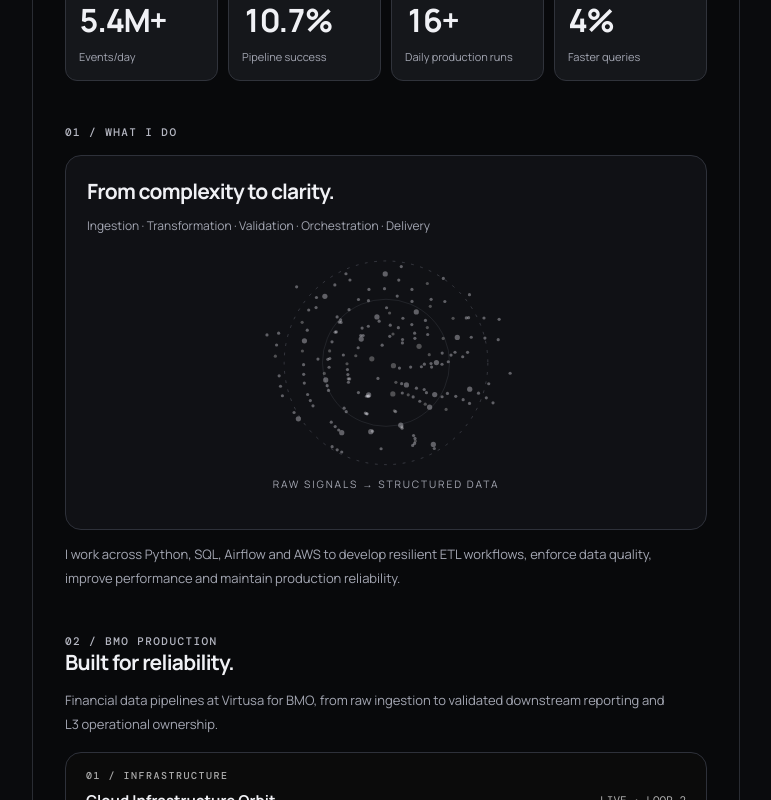
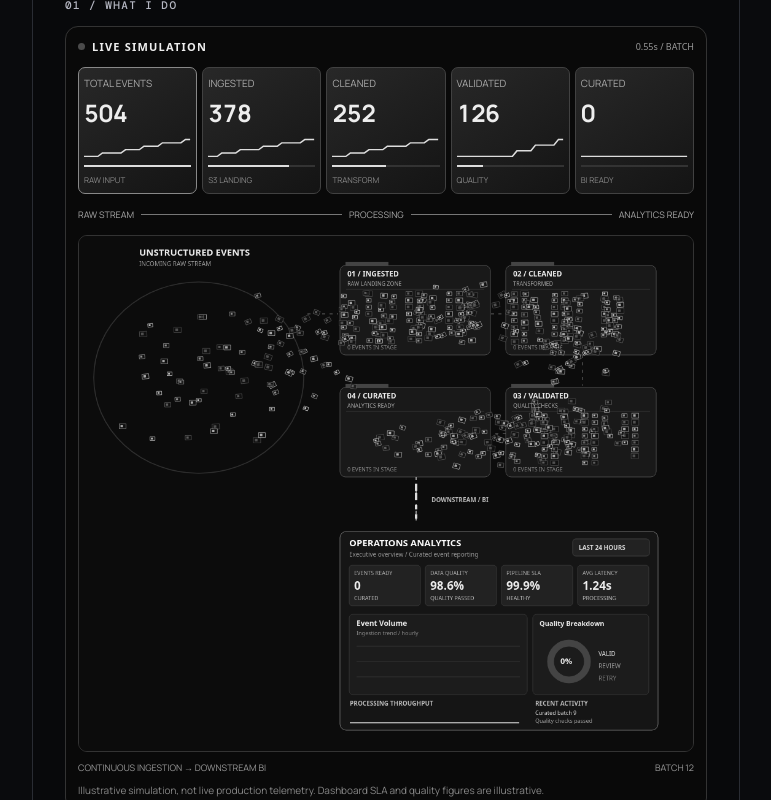
Before and after one commit to abii-18/abinav-data-engineer-portfolio, a React (Vite) app: page / in a window 1280 px wide. Shown: the part 1000-1800 px from the top of the page, without its empty margins (254-1025 px from the left). Built offline with nearby package versions, Linux system fonts and the light colour scheme.

Commit message:
Replace first animation with live sorting pipeline and BI dashboard (#13)
* Replace first particle visualization with integrated sorting studio and BI

* Style live metrics and integrated sorting dashboard

```diff
--- a/src/components/DataInMotion.tsx
+++ b/src/components/DataInMotion.tsx
@@ -38,6 +38,91 @@ function Metric({ value, suffix, kind, label, seconds }: typeof metrics[number]
   const progress = phase < .75 ? 1 - Math.pow(1 - phase / .75, 3) : 1
   return <div className="motion-metric"><strong>{format(value * progress, kind)}{suffix}</strong><span>{label}</span></div>
 }
+
+function SortingStudio() {
+  const canvas = useRef<HTMLCanvasElement>(null)
+  const [stats,setStats]=useState([0,0,0,0,0])
+  const [batch,setBatch]=useState(0)
+  const traces=useRef<number[][]>(Array.from({length:5},()=>Array(24).fill(0)))
+  useEffect(()=>{
+    const el=canvas.current;if(!el)return
+    const ctx=el.getContext('2d');if(!ctx)return
+    const g=ctx,folders=[{x:425,y:48,w:245,h:146,n:'01 / INGESTED',s:'RAW LANDING ZONE'},{x:695,y:48,w:245,h:146,n:'02 / CLEANED',s:'TRANSFORMED'},{x:695,y:247,w:245,h:146,n:'03 / VALIDATED',s:'QUALITY CHECKS'},{x:425,y:247,w:245,h:146,n:'04 / CURATED',s:'ANALYTICS READY'}]
+    const interval=.55,travel=1.5,step=1.72,life=step*4+1.3,per=42
+    type Tile={id:number,created:number,src:number[],slots:number[][]}
+    const events:Tile[]=[]
+    let next=0,origin=0,frame=0,last=-1
+    const clamp=(v:number)=>Math.max(0,Math.min(1,v)),ease=(v:number)=>v*v*(3-2*v)
+    const text=(s:string,x:number,y:number,size=11,color='#ddd',bold=false)=>{g.fillStyle=color;g.font=(bold?'bold ':'')+size+'px system-ui';g.fillText(s,x,y)}
+    const line=(x:number,y:number,X:number,Y:number)=>{g.beginPath();g.moveTo(x,y);g.lineTo(X,Y);g.stroke()}
+    const box=(x:number,y:number,w:number,h:number,fill='#191919',stroke='#444',r=7)=>{g.fillStyle=fill;g.strokeStyle=stroke;g.lineWidth=1;g.beginPath();g.roundRect(x,y,w,h,r);g.fill();g.stroke()}
+    function spawn(b:number){for(let i=0;i<per;i++){const id=b*per+i,a=id*2.39996,r=18+(id*37%140);events.push({id,created:b*interval,src:[195+Math.cos(a)*r,231+Math.sin(a)*r*.87],slots:folders.map((f,j)=>{const s=(id*13+j*19)%100;return[f.x+14+(s%13)*16.4,f.y+46+Math.floor(s/13)*11]})})}}
+    function draw(now:number){
+      if(!el.isConnected)return
+      if(!origin)origin=now;const t=(now-origin)/1000
+      while(next*interval<=t){spawn(next);next++}
+      while(events.length&&t-events[0].created>life)events.splice(0,per)
+      g.fillStyle='#0c0c0c';g.fillRect(0,0,1000,840)
+      text('UNSTRUCTURED EVENTS',98,32,15,'#eee',true);text('INCOMING RAW STREAM',98,49,10,'#999')
+      g.strokeStyle='#303030';g.beginPath();g.ellipse(195,231,171,156,0,0,Math.PI*2);g.stroke()
+      const counts=[0,0,0,0],inside=[0,0,0,0];let moving=0
+      const active:{e:Tile,stage:number,done:boolean,x:number,y:number,p:number}[]=[]
+      for(const e of events){
+        const age=t-e.created;if(age<0||age>=life)continue
+        let stage=4,done=true,p=1,x=550,y=437
+        if(age<step*4){stage=Math.floor(age/step);const local=age-stage*step,delay=(.5+.5*Math.sin(e.id*.713))*.35;p=ease(clamp((local-delay)/(travel-delay)));done=local>=travel
+          const a=stage?e.slots[stage-1]:e.src,b=e.slots[stage],arc=Math.sin(p*Math.PI)
+          x=done?b[0]:a[0]+(b[0]-a[0])*p+arc*Math.cos(t*1.8+e.id*.713)*24
+          y=done?b[1]:a[1]+(b[1]-a[1])*p+arc*Math.sin(t*1.8+e.id*.713)*20
+        }
+        active.push({e,stage,done,x,y,p})
+        if(stage<4&&done)inside[stage]++
+        if(!done)moving++
+        for(let j=0;j<4;j++)if(stage>j||(stage===j&&done))counts[j]++
+      }
+      folders.forEach((f,j)=>{box(f.x,f.y,f.w,f.h,'#191919',inside[j]?'#bbb':'#555',9);g.fillStyle='#444';g.fillRect(f.x+9,f.y-6,70,7);text(f.n,f.x+12,f.y+18,12,'#eee',true);text(f.s,f.x+12,f.y+33,9,'#aaa');g.strokeStyle='#383838';line(f.x+10,f.y+39,f.x+f.w-10,f.y+39);text(inside[j]+' EVENTS IN STAGE',f.x+12,f.y+f.h-9,9,'#888')})
+      g.strokeStyle='#777';g.setLineDash([5,7]);line(372,127,422,127);line(671,127,692,127);line(820,194,820,244);line(695,322,674,322);g.setLineDash([])
+      for(const {e,stage,done,x,y,p} of active){if(stage===4)continue
+        const size=done?9:8+(e.id%5),tone=['#fff','#bbb','#777','#ddd','#666'][e.id%5]
+        g.save();g.translate(x,y);g.rotate(done?0:Math.sin(e.id*.713)*Math.sin(p*Math.PI)*.5);g.globalAlpha=.75
+        g.fillStyle='#111';g.strokeStyle=tone;g.lineWidth=.8;g.fillRect(-size/2,-size*.36,size,size*.72);g.strokeRect(-size/2,-size*.36,size,size*.72);g.fillStyle=tone;g.fillRect(-size*.3,-size*.2,size*.37,size*.35);g.restore()
+      }
+      g.strokeStyle='#aaa';g.lineWidth=1.8;g.setLineDash([5,6]);line(549,393,549,466);g.setLineDash([])
+      text('DOWNSTREAM / BI',574,434,10,'#bbb',true)
+      for(let i=0;i<6;i++){const y=399+((t*115+i*15)%65);g.fillStyle='#ddd';g.fillRect(547,y,4,7)}
+      const X=425,Y=482,ready=counts[3],intensity=clamp(ready/100)
+      box(X,Y,518,324,'#151515','#777',10);text('OPERATIONS ANALYTICS',X+15,Y+24,15,'#fff',true);text('Executive overview / Curated event reporting',X+15,Y+41,10,'#999')
+      box(X+379,Y+12,125,28,'#222','#444',5);text('LAST 24 HOURS',X+389,Y+30,10,'#ddd',true)
+      const cards=[['EVENTS READY',ready.toLocaleString('en-US')],['DATA QUALITY','98.6%'],['PIPELINE SLA','99.9%'],['AVG LATENCY','1.24s']]
+      cards.forEach((v,i)=>{const x=X+15+i*124,y=Y+55;box(x,y,116,66,'#222','#383838',5);text(v[0],x+8,y+16,9,'#aaa');text(v[1],x+8,y+40,19,'#eee',true);text(i===0?'CURATED':i===1?'QUALITY PASSED':i===2?'HEALTHY':'PROCESSING',x+8,y+57,9,'#bbb')})
+      const bx=X+15,by=Y+135;box(bx,by,290,131,'#1c1c1c','#363636',6);text('Event Volume',bx+12,by+19,12,'#eee',true);text('Ingestion trend / hourly',bx+12,by+34,9,'#888')
+      g.strokeStyle='#343434';for(let i=0;i<3;i++)line(bx+12,by+52+i*25,bx+278,by+52+i*25)
+      for(let i=0;i<12;i++){const h=(.3+.55*Math.abs(Math.sin(i*.8+.4))+.08*Math.sin(t+i))*68*intensity;g.fillStyle=i===11?'#fff':i%2?'#aaa':'#666';g.fillRect(bx+17+i*22,by+112-h,12,h)}
+      const px=X+314,py=Y+135;box(px,py,189,131,'#1c1c1c','#363636',6);text('Quality Breakdown',px+11,py+19,11,'#eee',true)
+      g.lineWidth=11;g.strokeStyle='#444';g.beginPath();g.arc(px+59,py+77,30,0,Math.PI*2);g.stroke();g.strokeStyle='#ddd';g.beginPath();g.arc(px+59,py+77,30,-Math.PI/2,-Math.PI/2+Math.PI*1.75*intensity);g.stroke();text(Math.round(intensity*98)+'%',px+45,py+81,13,'#eee',true);text('VALID',px+107,py+68,10,'#ddd');text('REVIEW',px+107,py+88,10,'#999');text('RETRY',px+107,py+108,10,'#777')
+      text('PROCESSING THROUGHPUT',X+16,Y+284,10,'#bbb',true);g.strokeStyle='#ddd';g.lineWidth=1.7;g.beginPath();for(let i=0;i<25;i++){const x=X+16+i*11.5,y=Y+312-(.3+i*.02+Math.sin(t+i*.55)*.15)*28*intensity;if(!i)g.moveTo(x,y);else g.lineTo(x,y)}g.stroke()
+      text('RECENT ACTIVITY',X+318,Y+284,10,'#bbb',true);text('Curated batch '+Math.max(1,next-3),X+318,Y+299,9,'#ddd');text('Quality checks passed',X+318,Y+312,9,'#999')
+      if(Math.floor(t*8)!==last){last=Math.floor(t*8);const values=[active.length,...counts];setStats(values);setBatch(next);values.forEach((v,i)=>{traces.current[i].push(v);traces.current[i].shift()})}
+      frame=requestAnimationFrame(draw)
+    }
+    frame=requestAnimationFrame(draw)
+    return()=>cancelAnimationFrame(frame)
+  },[])
+  return <div className="sorting-studio">
+    <div className="sorting-live"><span className="sorting-pulse"/>LIVE SIMULATION <small>0.55s / BATCH</small></div>
+    <div className="sorting-metrics">{['TOTAL EVENTS','INGESTED','CLEANED','VALIDATED','CURATED'].map((label,i)=>{
+      const values=traces.current[i],min=Math.min(...values),max=Math.max(...values),range=Math.max(1,max-min)
+      return <div className="sorting-metric" key={label}><span>{label}</span><strong>{stats[i].toLocaleString('en-US')}</strong>
+        <svg viewBox="0 0 100 28" preserveAspectRatio="none" aria-hidden="true"><polyline fill="none" stroke="#ddd" strokeWidth="1.5" points={values.map((v,j)=>`${j*99/(values.length-1)},${24-(v-min)/range*19}`).join(' ')}/></svg>
+        <div className="sorting-track"><i style={{width:(i===0?100:stats[0]?stats[i]/stats[0]*100:0)+'%'}}/></div><small>{['RAW INPUT','S3 LANDING','TRANSFORM','QUALITY','BI READY'][i]}</small></div>
+    })}</div>
+    <div className="sorting-flow">RAW STREAM <i/> PROCESSING <i/> ANALYTICS READY</div>
+    <canvas ref={canvas} width={1000} height={840} aria-label="Animated simulated pipeline from unstructured events through ingestion, cleaning, validation, curation and a downstream BI dashboard"/>
+    <div className="sorting-foot">CONTINUOUS INGESTION → DOWNSTREAM BI <span>BATCH {batch}</span></div>
+    <p className="sorting-note">Illustrative simulation, not live production telemetry. Dashboard SLA and quality figures are illustrative.</p>
+  </div>
+}
+
 function ParticleField({ seconds }: { seconds: number }) {
   const blend = seconds < 0 ? 1 : (1 - Math.cos(seconds * .9)) / 2
   return <svg className="motion-svg" viewBox="0 0 640 270" role="img" aria-label="Animated raw data particles organizing into a structured grid">
@@ -79,8 +164,8 @@ export function DataInMotion() {
   const firstSectionSeconds = seconds
   return <section className="data-motion" aria-label="Data engineering in motion">
     <div className="motion-heading"><div><span className="motion-eyebrow">ABINAV S. / DATA ENGINEERING</span><h2>Data.<br /><em>In Motion.</em></h2><p>Building, optimizing and operating production pipelines that turn complex raw data into trustworthy, analytics-ready information.</p></div></div>
-    <div className="motion-metrics">{metrics.slice(0, 4).map(metric => <Metric key={metric.label} {...metric} seconds={firstSectionSeconds} />)}</div>
-    <div className="motion-section"><div className="motion-section-label">01 / WHAT I DO</div><div className="motion-panel"><h3>From complexity to clarity.</h3><p>Ingestion · Transformation · Validation · Orchestration · Delivery</p><ParticleField seconds={firstSectionSeconds} /></div><p className="motion-description">I work across Python, SQL, Airflow and AWS to develop resilient ETL workflows, enforce data quality, improve performance and maintain production reliability.</p></div>
+
+    <div className="motion-section"><div className="motion-section-label">01 / WHAT I DO</div><SortingStudio /><p className="motion-description">I work across Python, SQL, Airflow and AWS to develop resilient ETL workflows, enforce data quality, improve performance and maintain production reliability.</p></div>
     <div className="motion-section"><div className="motion-section-label">02 / BMO PRODUCTION</div><h3 className="motion-section-title">Built for reliability.</h3><p className="motion-description">Financial data pipelines at Virtusa for BMO, from raw ingestion to validated downstream reporting and L3 operational ownership.</p><Orbit seconds={seconds} /><TransformationMatrix seconds={seconds} /><div className="motion-metrics motion-metrics-secondary">{metrics.slice(4).map(metric => <Metric key={metric.label} {...metric} seconds={seconds} />)}<div className="motion-metric"><strong>L3</strong><span>Production ownership</span></div></div></div>
     <p className="motion-disclaimer">Animated counters display resume-reported achievements, not live BMO telemetry. Pipeline particles are illustrative.</p>
   </section>
```
Also changed, not shown: src/components/DataInMotion.css.
